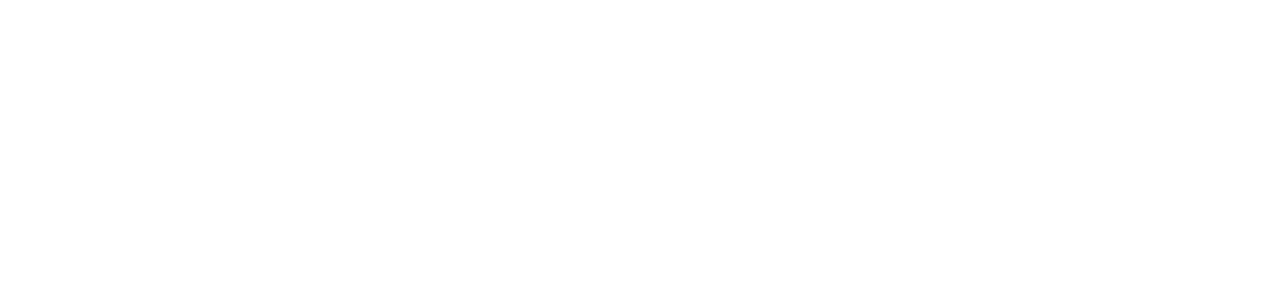
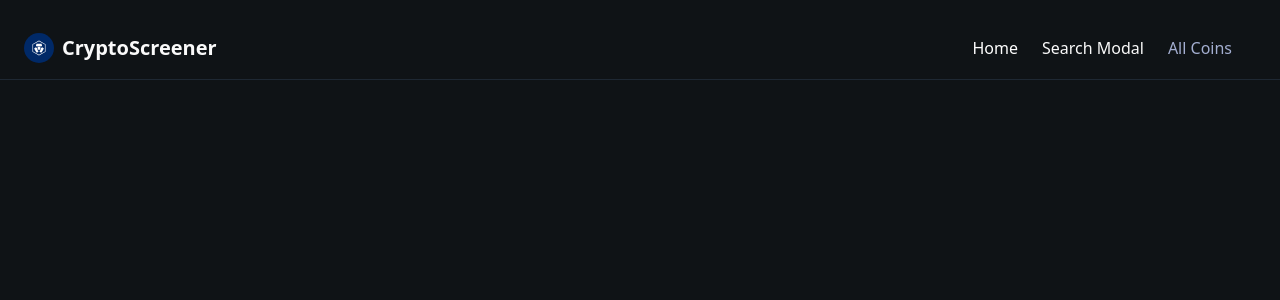
Before and after one commit to vikasthakur897/crypto-screener, a Next.js app: page / in a window 1280 px wide. Shown: the top 300 px of the page. Built offline with nearby package versions, Linux system fonts and the light colour scheme.

Commit message:
Add Header component and integrate it into the RootLayout

```diff
--- a/app/layout.tsx
+++ b/app/layout.tsx
@@ -1,6 +1,7 @@
 import type { Metadata } from "next";
 import { Geist, Geist_Mono } from "next/font/google";
 import "./globals.css";
+import Header from "@/components/Header";
 
 const geistSans = Geist({
   variable: "--font-geist-sans",
@@ -23,10 +24,11 @@
   children: React.ReactNode;
 }>) {
   return (
-    <html lang="en">
+    <html lang="en" className="dark">
       <body
         className={`${geistSans.variable} ${geistMono.variable} antialiased`}
       >
+        <Header />
         {children}
       </body>
     </html>
--- /dev/null
+++ b/components/Header.tsx
@@ -0,0 +1,31 @@
+'use client';
+
+import { cn } from '@/lib/utils';
+import Image from 'next/image'
+import Link from 'next/link'
+import { usePathname } from 'next/navigation'
+
+
+const Header = () => {
+    const pathname = usePathname();
+  return (
+    <header>
+      <div className='main-container inner'>
+        <Link href="/" className='flex items-center py-4'>
+         <Image src="/crypto-screener-icon.svg" alt="Crypto Screener Logo" width={30} height={20} />
+            <span className='ml-2 text-xl font-bold '>CryptoScreener</span>
+        </Link>
+
+        <nav>
+            <Link href="/" className={cn('nav-link', {'is-active': pathname === '/', 'is-home' : true})} >Home</Link>
+
+            <p>Search Modal</p>
+
+            <Link href="/coins" className={cn('nav-link', {'is-active': pathname === '/coins'})}>All Coins</Link>
+        </nav>
+      </div>
+    </header>
+  )
+}
+
+export default Header
```
